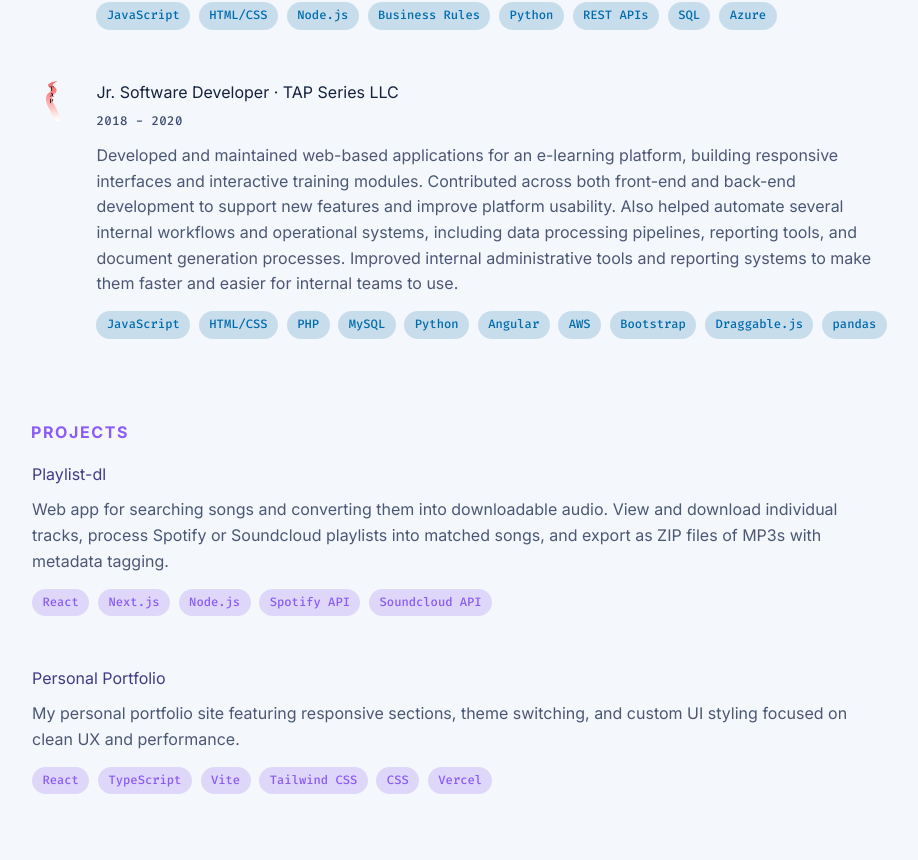
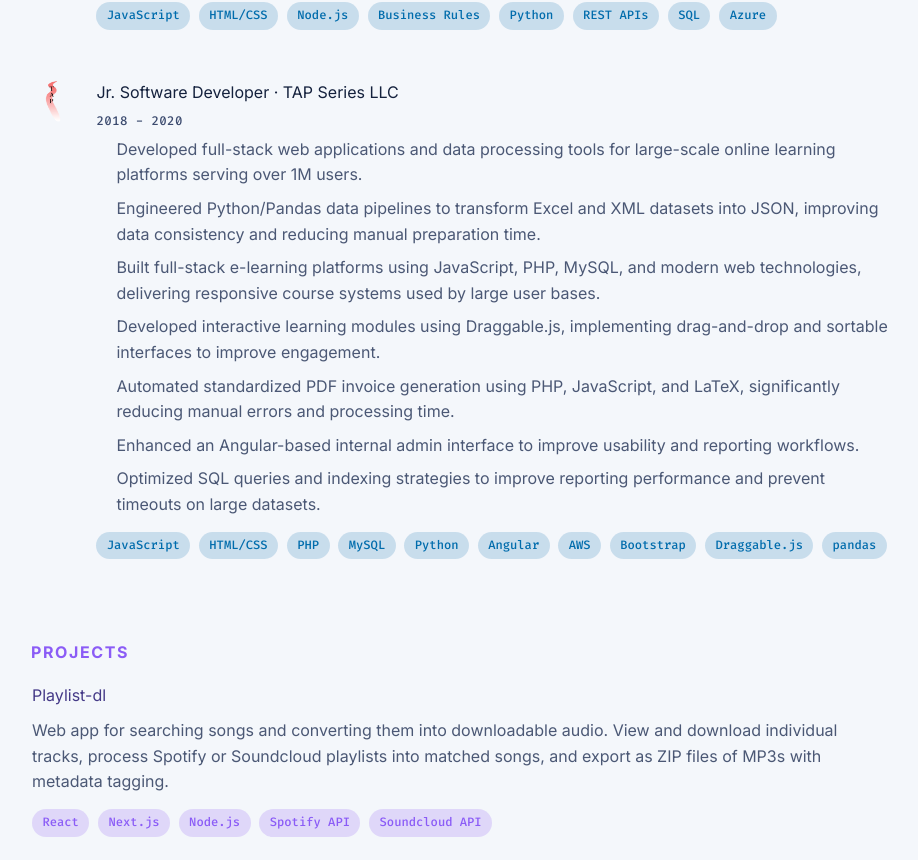
Before and after one commit to kurtluu/portfolio, a React (Vite) app in the folder react-ts-site/: page / in a window 1280 px wide. Shown: the part 1836-2696 px from the top of the page, without its empty margins (179-1097 px from the left). Built offline with nearby package versions, Linux system fonts and the light colour scheme.

Commit message:
Update TAP Series portfolio description

```diff
--- a/react-ts-site/src/App.tsx
+++ b/react-ts-site/src/App.tsx
@@ -75,8 +75,15 @@ const timeline: TimelineItem[] = [
     title: "Jr. Software Developer · TAP Series LLC",
     company: "TAP Series LLC",
     logoUrl: tapLogo,
-    description:
-      "Developed and maintained web-based applications for an e-learning platform, building responsive interfaces and interactive training modules. Contributed across both front-end and back-end development to support new features and improve platform usability. Also helped automate several internal workflows and operational systems, including data processing pipelines, reporting tools, and document generation processes. Improved internal administrative tools and reporting systems to make them faster and easier for internal teams to use.",
+    description: [
+      "Developed full-stack web applications and data processing tools for large-scale online learning platforms serving over 1M users.",
+      "Engineered Python/Pandas data pipelines to transform Excel and XML datasets into JSON, improving data consistency and reducing manual preparation time.",
+      "Built full-stack e-learning platforms using JavaScript, PHP, MySQL, and modern web technologies, delivering responsive course systems used by large user bases.",
+      "Developed interactive learning modules using Draggable.js, implementing drag-and-drop and sortable interfaces to improve engagement.",
+      "Automated standardized PDF invoice generation using PHP, JavaScript, and LaTeX, significantly reducing manual errors and processing time.",
+      "Enhanced an Angular-based internal admin interface to improve usability and reporting workflows.",
+      "Optimized SQL queries and indexing strategies to improve reporting performance and prevent timeouts on large datasets.",
+    ],
     tags: ["JavaScript", "HTML/CSS", "PHP", "MySQL", "Python", "Angular", "AWS", "Bootstrap", "Draggable.js", "pandas"],
   },
 ];
```
